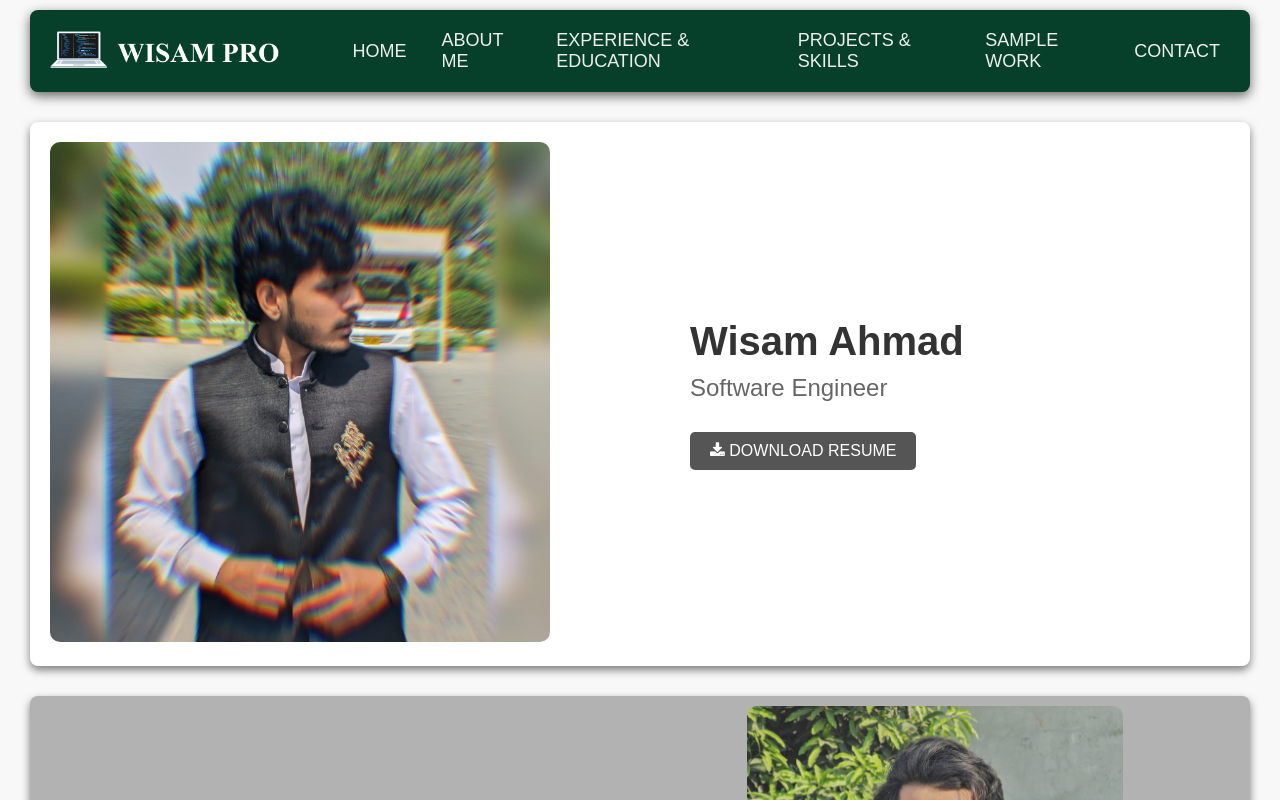
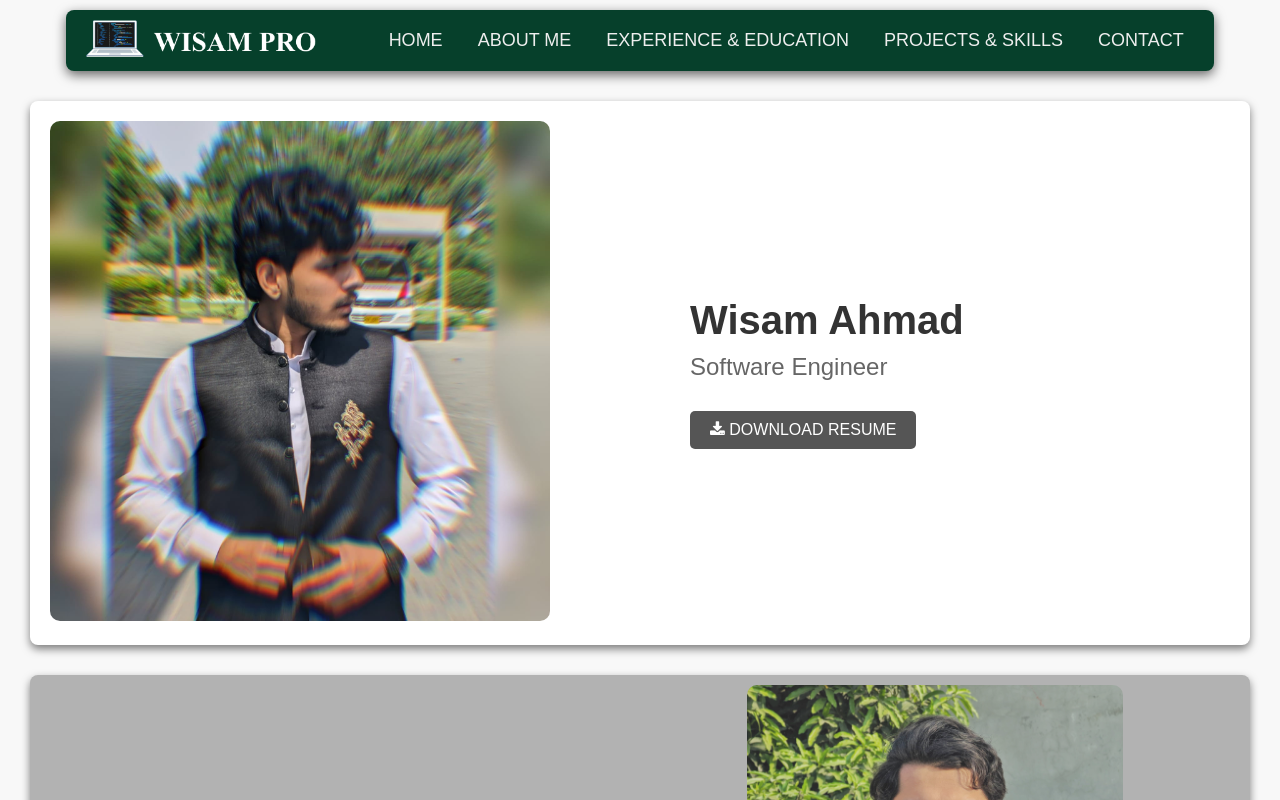
Before and after one commit to wisamahmad07/Wisam-portfolio, a plain HTML site: page index.html in a window 1280 px wide. Shown: the top 800 px of the page. Drawn offline with Linux system fonts and the light colour scheme.

Commit message:
sample work removed

```diff
--- a/index.html
+++ b/index.html
@@ -20,7 +20,7 @@
           <a href="#page3" class="link">About Me</a>
           <a href="#page4" class="link">Experience & Education</a>
           <a href="#page5" class="link">Projects & Skills</a>
-          <a href="#page6" class="link">Sample Work</a>
+          <!-- <a href="#page6" class="link">Sample Work</a> -->
           <a href="#page2" class="link">Contact</a>
         </div>
       </div>
@@ -378,7 +378,7 @@
       </div>
     </section>
     <!-- Content from Page 6 -->
-    <section class="hidden">
+    <!--    <section class="hidden">
       <div id="page6">
         <div class="container">
           <h1>Sample Work</h1>
@@ -463,7 +463,7 @@
         </div>
       </div>
     </section>
-
+  -->
     <!-- Content from Page 2 -->
     <section class="hidden">
       <div id="page2">
--- a/styles.css
+++ b/styles.css
@@ -50,7 +50,7 @@ body {
   justify-content: space-between;
   max-width: 1450px;
   padding: 10px 20px;
-  box-shadow: 0 4px 12px rgba(0, 0, 0, 0.6); /* More prominent shadow */
+  box-shadow: 0 4px 12px rgba(0, 0, 0, 0.6);
 }
 
 #page0 .logo {
@@ -60,7 +60,7 @@ body {
 #page0 .link {
   padding: 10px 10px;
   margin-left: 15px;
-  color: #eee; /* White text for contrast */
+  color: #eee;
   font-size: 18px;
   font-weight: 500;
   text-transform: uppercase;
```
